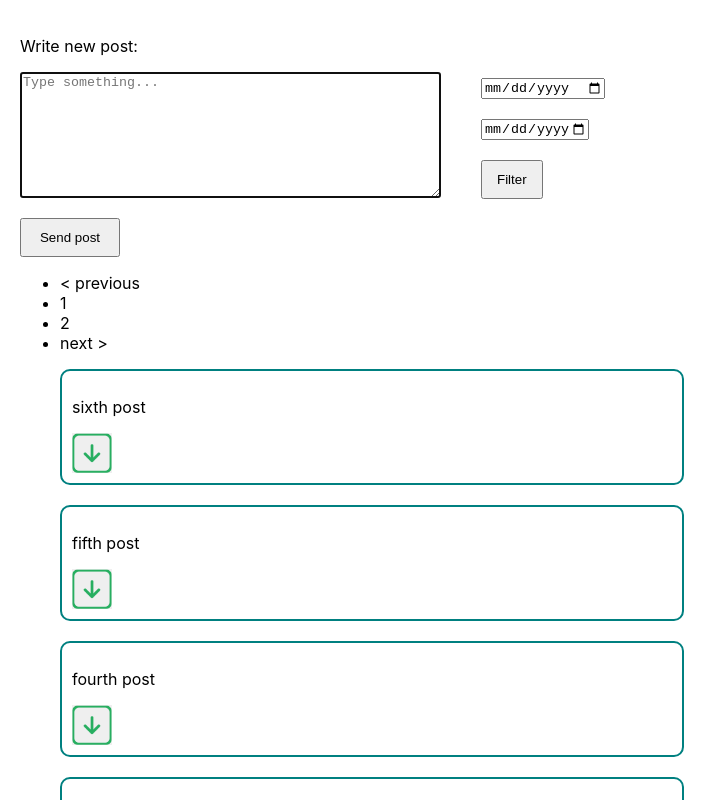
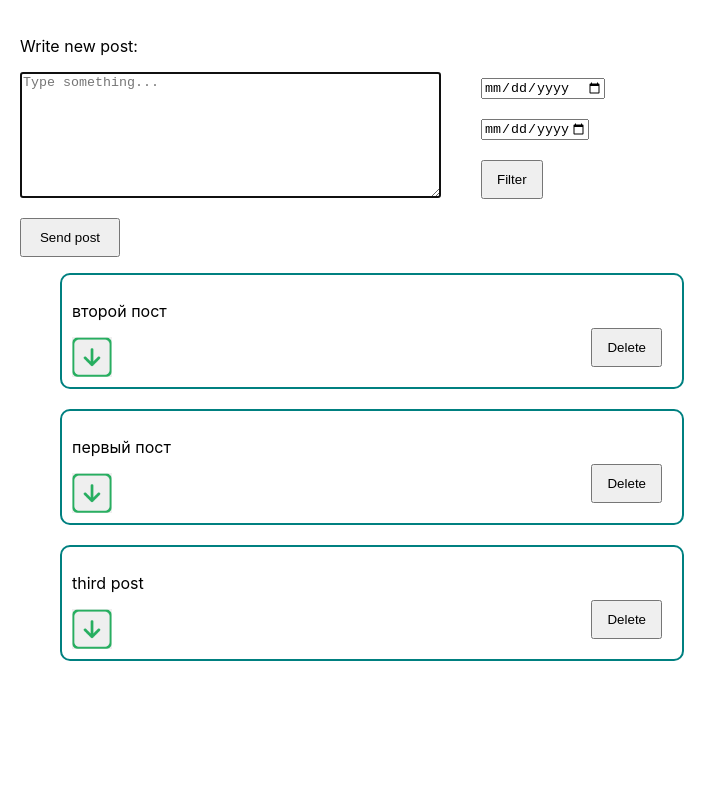
Before and after one commit to NataliyaChe/react-blog, a React (Create React App) app: page / in a window 1280 px wide. Shown: the top 800 px of the page, without its empty margins (0-727 px from the left). Built offline with nearby package versions, Linux system fonts and the light colour scheme; data requests are answered from the project's data file.

Commit message:
delete added

```diff
--- a/db.json
+++ b/db.json
@@ -1,49 +1,25 @@
 {
   "posts": [
     {
-      "text": "sixth post",
-      "date": "new Date(2023, 1, 6, 11, 10, 15)",
-      "id": 1675674615000,
-      "likes": 0
-    },
-    {
-      "text": "fifth post",
-      "date": "new Date(2023, 1, 2, 11, 10, 3)",
-      "id": 1675329003000,
-      "likes": 0
-    },
-    {
-      "text": "fourth post",
-      "date": "new Date(2023, 0, 30, 11, 10, 2)",
-      "id": 1675069802000,
-      "likes": 0
-    },
-    {
       "text": "third post",
-      "date": "new Date(2023, 0, 25, 11, 10, 10)",
+      "date": "2023-01-25T10:15:45.902Z",
       "id": 1674637810000,
       "likes": 0
     },
     {
-      "text": "1111111",
-      "date": "2023-02-23T15:12:58.902Z",
-      "id": 1677165178902,
+      "text": "первый пост",
+      "date": "2023-02-24T18:33:00.671Z",
+      "id": 1677263580671,
       "likes": 0
     },
     {
-      "text": "22222",
-      "date": "2023-02-23T15:15:16.509Z",
-      "id": 1677165316509,
+      "text": "второй пост",
+      "date": "2023-02-24T18:33:07.126Z",
+      "id": 1677263587126,
       "likes": 0
     }
   ],
-  "comments": [
-    {
-      "id": 1,
-      "body": "some comment",
-      "postId": 1
-    }
-  ],
+  "comments": [],
   "profile": {
     "name": "typicode"
   }
--- a/src/components/Blog.js
+++ b/src/components/Blog.js
@@ -1,12 +1,13 @@
 import React from 'react';
 import Post from './Post';
 
-function Blog({posts, onclickHandler}) {
+function Blog({posts, onclickHandler, onclickDelete}) {
+
     return (
         <div className='blog-container'>
             <ul className='posts'>
                 {posts.map(post => {
-                    return <Post post={post} key={post.id} onclickHandler={onclickHandler}/>
+                    return <Post post={post} key={post.id} onclickHandler={onclickHandler} onclickDelete={onclickDelete}/>
                 })}
             </ul>
         </div>
--- a/src/components/DatePicker.js
+++ b/src/components/DatePicker.js
@@ -2,8 +2,8 @@ import React, { useState } from 'react';
 import { ONE_DAY_IN_MS } from '../constants';
 
 function DatePicker({posts, setPosts, allPosts, setAllPosts}) {
-    const [startDate, setStartDate] = useState(0);
-    const [endDate, setEndDate] = useState(0);
+    const [startDate, setStartDate] = useState(null);
+    const [endDate, setEndDate] = useState(null);
     const [isOpen, setIsOpen] = useState(true);
 
     const getStartDate = (event) => {
@@ -15,9 +15,9 @@ function DatePicker({posts, setPosts, allPosts, setAllPosts}) {
     }
 
     const filterHandler = (event) => {
-        if(allPosts.length === 0 && (startDate && endDate) !== 0) {
+        if(!allPosts.length && startDate && endDate) {
             const filteredPosts = posts.filter(post => {
-                return (post.date >= new Date(startDate)) && (post.date <= Date.parse(new Date(endDate))+ONE_DAY_IN_MS)
+                return (Date.parse(post.date) >= Date.parse(new Date(startDate))) && (Date.parse(post.date) <= Date.parse(new Date(endDate))+ONE_DAY_IN_MS)
             })
             setAllPosts(posts);
             setPosts(filteredPosts);
--- a/src/components/Main.js
+++ b/src/components/Main.js
@@ -9,7 +9,9 @@ function Main() {
     const [posts, setPosts] = useState([]);
 
     useEffect(() => {
+
         const fetchPosts = async () => {
+
           const data = await fetch(`http://localhost:3004/posts`)
           const posts = await data.json();
           setPosts(posts)
@@ -22,7 +24,7 @@ function Main() {
     const lastPost = firstPost + postsPerPage;
 
     const paginatedPosts = (posts.sort((a, b) => (
-        b.likes - a.likes || b.date - a.date
+        b.likes - a.likes || String(b.date).localeCompare(String(a.date))
     )).slice(firstPost, lastPost));
 
     const totalPages = Math.ceil(posts.length / postsPerPage);
@@ -32,7 +34,6 @@ function Main() {
     }
 
     function addPost(text) {
-        console.log('test', text);
         const post = {
             text,
             date: new Date(),
@@ -48,7 +49,6 @@ function Main() {
         setPosts(
             [...posts, post]
         )
-        console.log('set posts', posts);
     }
 
 
@@ -62,6 +62,17 @@ function Main() {
             return post
         })
         setPosts(newPosts)
+    }
+
+    const onclickDelete = (event) => {
+        const postId = +event.target.dataset.id;
+        const filteredPosts = posts.filter(post => {
+            return post.id !== postId;
+        })
+        setPosts(filteredPosts);
+        fetch(`http://localhost:3004/posts/${postId}`, {
+            method: 'DELETE'
+        })
     }
 
     return (
@@ -83,7 +94,9 @@ function Main() {
             }
             <Blog
                 posts={posts.length > 5 ? paginatedPosts : posts}
-                onclickHandler={onclickHandler}/>
+                onclickHandler={onclickHandler}
+                onclickDelete={onclickDelete}
+            />
         </div>
     );
 }
--- a/src/components/Post.js
+++ b/src/components/Post.js
@@ -1,6 +1,6 @@
 import React, { useState } from 'react';
 
-function Post({post, onclickHandler}) {
+function Post({post, onclickHandler, onclickDelete}) {
   const [isClass, setIsClass] = useState(true);
 
   const onclickSpoiler = (event) => {
@@ -13,7 +13,8 @@ function Post({post, onclickHandler}) {
       <button
         className={`'button show-btn ${isClass ? 'show' : 'hide'}`}
         onClick={onclickSpoiler}
-        data-id={post.id} />
+        data-id={post.id}
+      />
       <div className={isClass ? 'hide' : 'show'}>
         <p>{post.date.toLocaleString()}</p>
         <button
@@ -25,8 +26,15 @@ function Post({post, onclickHandler}) {
         <span className='likes'>{post.likes}</span>
         <button
           className='button hide-btn'
-          onClick={onclickSpoiler} />
+          onClick={onclickSpoiler}
+        />
       </div>
+      <button
+        className='button delete-btn'
+        onClick={onclickDelete}
+        data-id={post.id}>
+        Delete
+      </button>
     </li>
   );
 }
--- a/src/index.css
+++ b/src/index.css
@@ -39,6 +39,7 @@ code {
 }
 
 .post-item {
+  position: relative;
   max-width: 600px;
   padding: 10px;
   border: 2px solid teal;
@@ -93,19 +94,8 @@ code {
   margin-left: 20px;
 }
 
-/* return  event.target.value.localeCompare(post.date)
-return post.date.localeCompare(event.target.value)
-date: new Date(2023, 0, 2, 1, 10, 6).toLocaleString(),
-
- {
-      "text": "second post",
-      "date": "new Date(2023, 0, 15, 11, 10, 7)",
-      "id": 1673773807000,
-      "likes": 0
-    },
-    {
-      "text": "first post",
-      "date": "new Date(2023, 0, 2, 1, 10, 6)",
-      "id": 1672614606000,
-      "likes": 0
-    }*/
+.delete-btn {
+  position: absolute;
+  right: 20px;
+  bottom: 20px
+}
```
Also changed, not shown: src/components/Form.js (line endings or trailing spaces).
